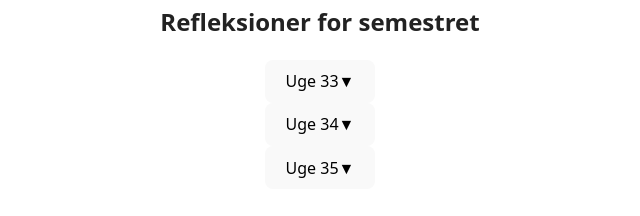
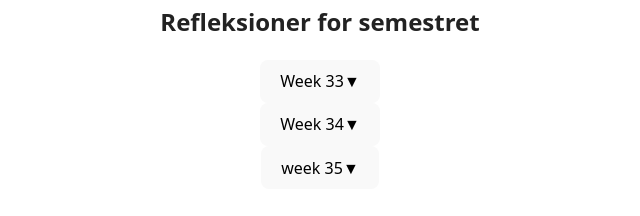
Before and after one commit to samieleraky/PortfolieSami, a React (Vite) app: page /Reflections in a window 1280 px wide. Shown: the part 388-604 px from the top of the page, without its empty margins (320-960 px from the left). Built offline with nearby package versions, Linux system fonts and the light colour scheme.

Commit message:
English reflections

```diff
--- a/src/pages/Reflections.jsx
+++ b/src/pages/Reflections.jsx
@@ -2,26 +2,26 @@ import { useState } from "react";
 
 const weeks = [
     {
-        title: "Uge 33",
-        goals: "At få et overblik over semestret, vores projekt og mine valgfag",
+        title: "Week 33",
+        goals: "To get an overview of the semester, our project, and my selective courses ",
         reflection:
-            "Første uge gik mest med praktisk information. Jeg troede at jeg ville fortsætte med at arbejde videre med samme gruppe som sidst, men desværre blev vi nødsaget til at splitte gruppen op. Vores undervisere var gode til at finde os en ny gruppe og heldigvis var vi hurtige til at få valgt et projekt",
+            "The first week was mostly spent on practical information. We are a completely new group so we have to learn each other better and our ways of working. Luckily we were quick at choosing our project for the semester .",
         resources: ""
     },
     {
-        title: "Uge 34",
-        goals: "Sætte mig ind i projektet, og påbegynde React",
+        title: "Week 34",
+        goals: "Familiarize myself with the project and begin React",
         reflection:
-            "Vi mødtes i produkt- og guildgrupperne, hvilket har givet god sparring. Det meste af tiden er blevet brugt på at påbegynde porteføljen samt dykke ned i vores projektbeskrivelse. Jeg har valgt at påbegynde et React-kursus mens jeg løbende udvikler min portefølje i React",
+            "We met in the product and guild groups, which provided valuable feedback. The majority of the time has been spent on starting the portfolio and diving into our project description. I have chosen to start a React course while continuously developing my portfolio in React.",
         resources:
-            "React – YouTube om React samt hvordan man opstiller routing og pages"
+            "React – YouTube on React and how to implement pages and routing"
     },
     {
-        title: "Uge 35",
-        goals: "At opsætte en plan for vores projekt, fokus på routing mellem pages i React, samt arbejde videre portefølje",
+        title: "week 35",
+        goals: "Setting up a plan for our project, focusing on routing between pages in React, and continuing work on the portfolio.",
         reflection:
-            "Det lykkedes mig at opsætte routing imellem mine forskellige sider i React. Vores Procesvejledning har givet god sparring da vi fik indblik i hinandens porteføljer samt feedback fra undervisere og medstuderende. En vigtig pointe var at komme godt igang med ens blog/refleksioner",
-        resources: "React – fokus på routing"
+            "I managed to set up routing between my different pages in React. Our process guide provided valuable feedback as we gained insight into each other's portfolios and received feedback from teachers and fellow students. An important point was to get off to a good start with your blog/reflections.",
+        resources: "React – focus on routing and describing our reflections on our blog "
     }
 ];
 
```
